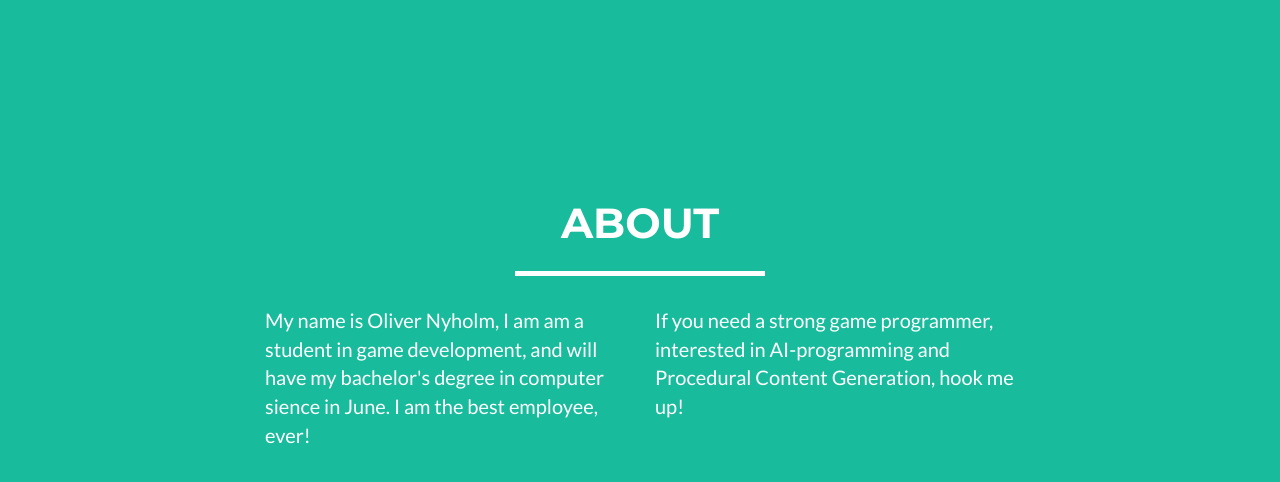
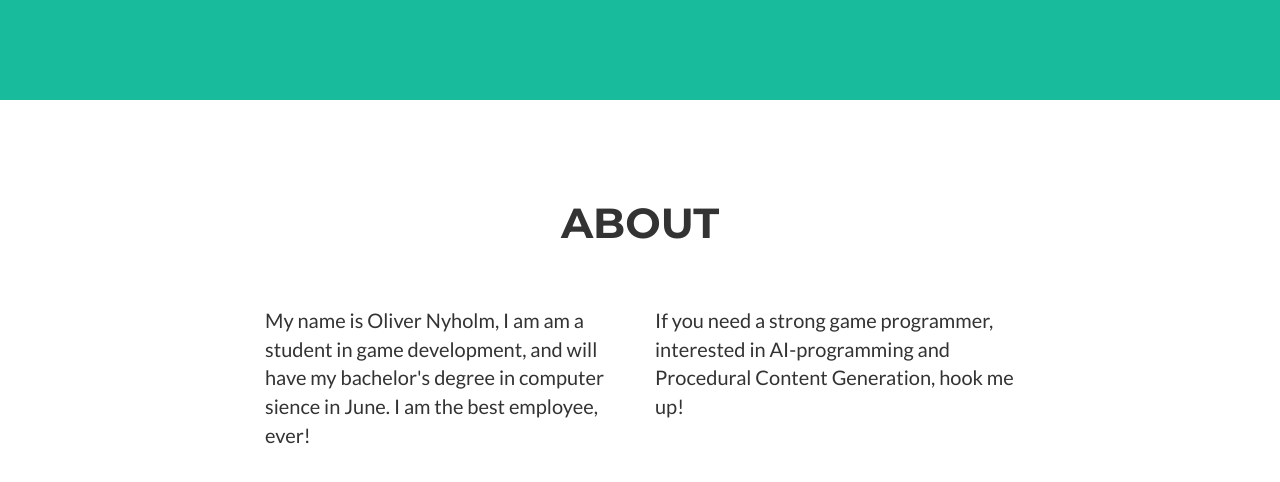
Before and after one commit to OliverNyholm/olivernyholm.github.io, a plain HTML site: page index.html in a window 1280 px wide. Shown: the part 644-1126 px from the top of the page. Drawn offline with Linux system fonts and the light colour scheme.

Commit message:
trying to make background on about white

```diff
--- a/index.html
+++ b/index.html
@@ -43,7 +43,7 @@
     </header>
 
     <!-- About Section -->
-    <section class="success" id="about">
+    <section id="about">
         <div class="container">
             <div class="row">
                 <div class="col-lg-12 text-center">
```
